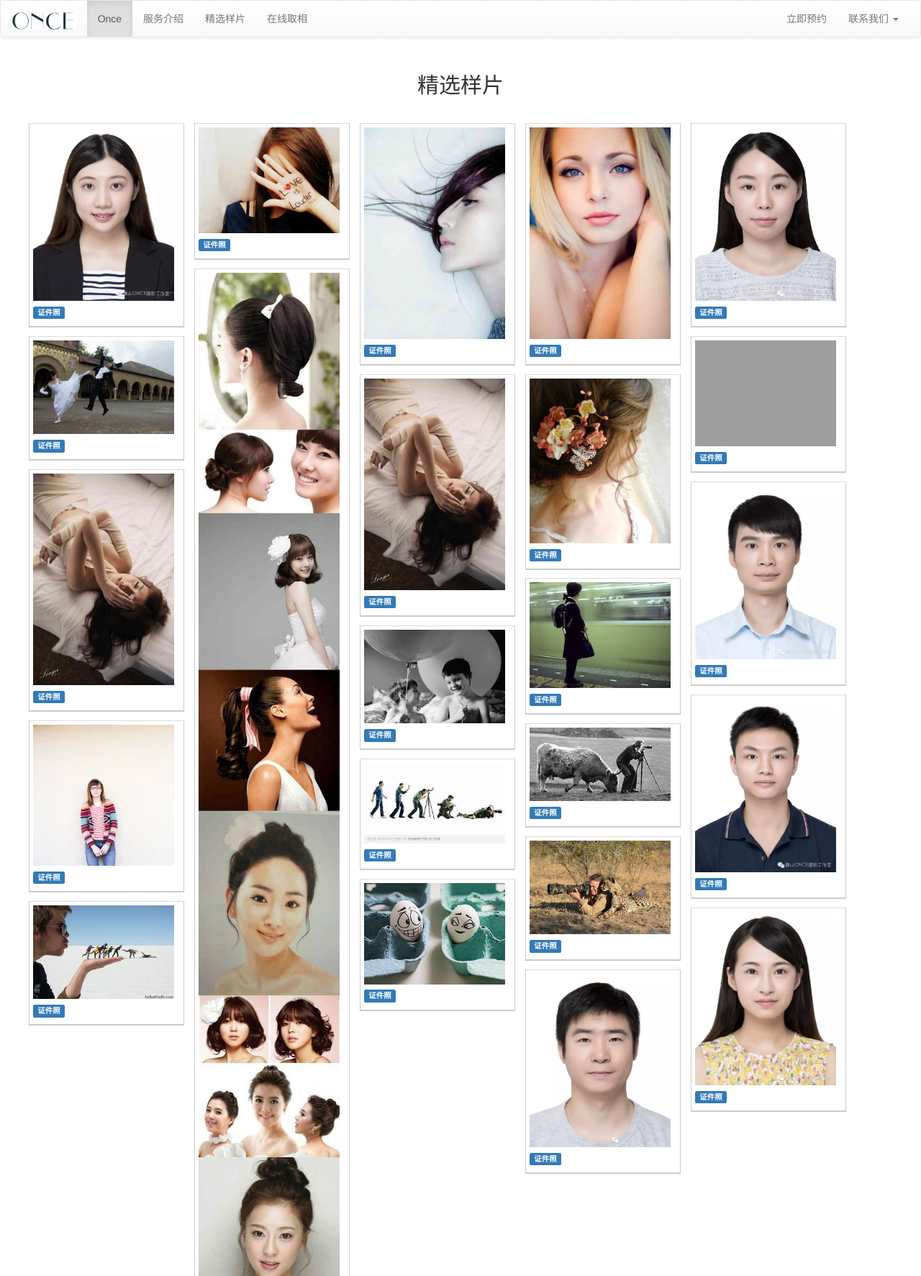
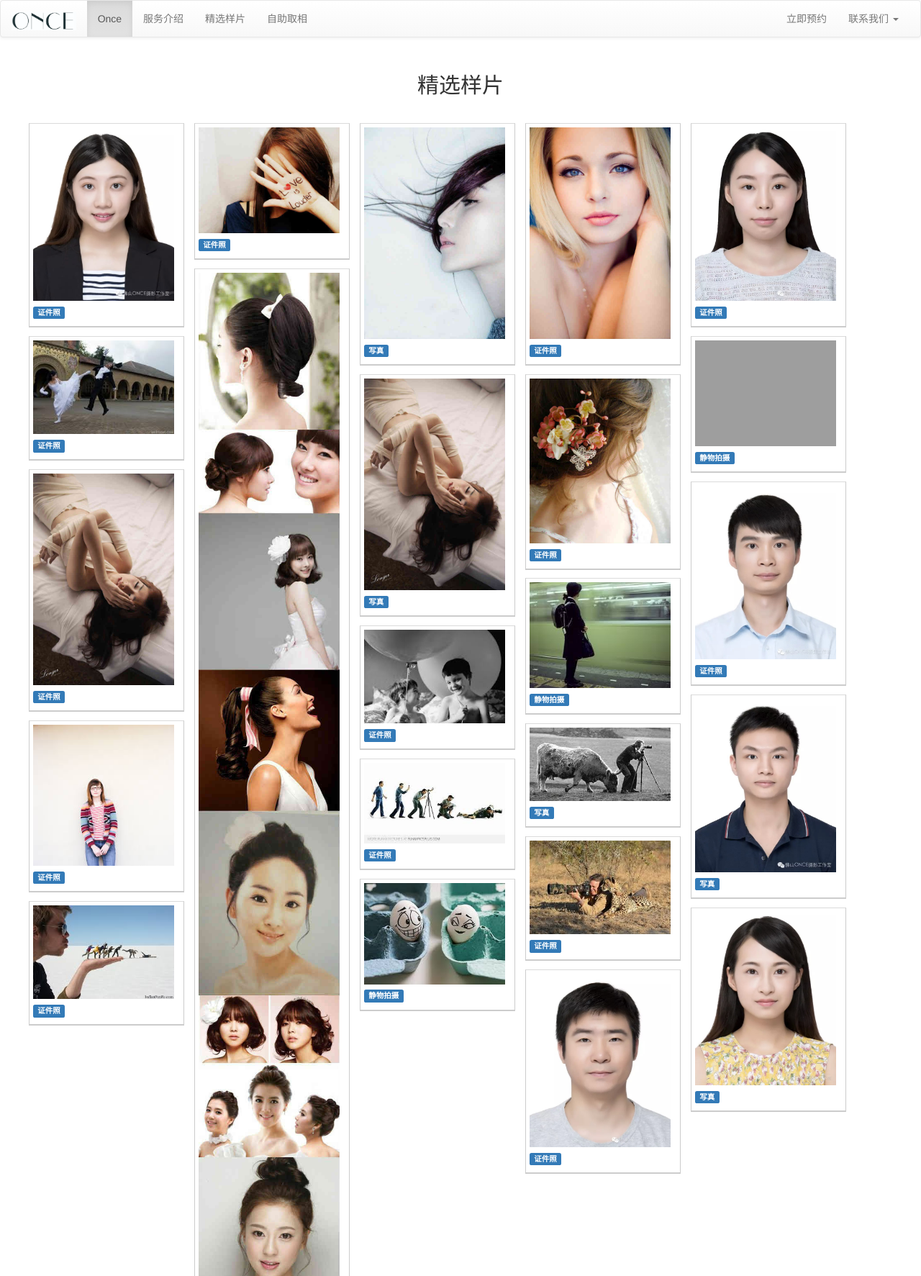
Before and after one commit to npmcdn-to-unpkg-bot/once2016, a Django app: page /public_photos/ in a window 1280 px wide. Shown: the top 1773 px of the page at 72% size. Run offline with Django 3.2, Linux system fonts and the light colour scheme; some libraries are stand-ins or nearby versions; grey boxes are pictures that could not be loaded.

Commit message:
Format the code

```diff
--- a/website/home/templates/about.html
+++ b/website/home/templates/about.html
@@ -2,7 +2,6 @@
 
 
 <div class="container">
-
 
 	<div class="text-center" style='margin:30px auto'><h2>Once摄影工作室</h2></div>
 
@@ -24,7 +23,7 @@
 			<h3>经营范围(一般经营范围)</h3>
 			<p>文化艺术交流活动策划、摄影服务、电脑图文设计制作、婚庆礼仪服务。</p>
 			<h3>经营范围(前置许可经营范围)</h3>
-            <p>无</p>
+			<p>无</p>
 			<h3>企业类型</h3>
 			<p>有限责任公司（自然人投资或控股）</p>
 			<h3>企业成立日期</h3>
--- a/website/home/templates/appointment_result.html
+++ b/website/home/templates/appointment_result.html
@@ -9,11 +9,11 @@
 
 	<div class="alert alert-success alert-dismissible" role="alert">
 		<button type="button" class="close" data-dismiss="alert" aria-label="Close"><span aria-hidden="true">&times;</span></button>
-		<strong>{{ message }}</strong> 付款成功后我们将为您保留时间！
+		<strong>恭喜预约成功！</strong> 长按图片”识别图中二维码“，付款成功后我们将为您保留时间！
 	</div>
 
 	<div class="text-center">
-		<img src="/static/images/appointment_pay_qrcode.jpg" width="50%">
+		<img src="/static/images/appointment_pay_qrcode.jpg" width="70%">
 	</div>
 
 	{% else %}
--- a/website/home/templates/footer.html
+++ b/website/home/templates/footer.html
@@ -17,7 +17,7 @@
             <h3>服务</h3>
             <ul>
               <li><a href="/appointment">立即预约</a></li>
-              <li><a href="/user_photo">在线取相</a></li>
+              <li><a href="/user_photo">自助取相</a></li>
             </ul>
           </div>
           <div class="col-lg-3  col-md-3 col-sm-6 col-xs-6">
--- a/website/home/templates/header.html
+++ b/website/home/templates/header.html
@@ -36,7 +36,7 @@
           <li class="active"><a href="/"> Once <span class="sr-only">(current)</span></a></li>
           <li><a href="/about">服务介绍</a></li>
           <li><a href="/public_photos">精选样片</a></li>
-          <li><a href="/user_photo">在线取相</a></li>
+          <li><a href="/user_photo">自助取相</a></li>
         </ul>
 
         <ul class="nav navbar-nav navbar-right">
--- a/website/home/templates/once_manage.html
+++ b/website/home/templates/once_manage.html
@@ -126,10 +126,9 @@
 	</table>
 
 
-
 	<hr/>
 	<h2>数据库管理</h2>
-	<p>添加管理员、修改数据库请访问<a href="/admin"> /admin </a>。</p>
+	<p>登录登出，添加管理员，修改数据库请访问<a href="/admin"> /admin </a>。</p>
 
 
 </div>
--- a/website/home/templates/public_photos.html
+++ b/website/home/templates/public_photos.html
@@ -25,7 +25,7 @@
 
    <li>
       <div class="img_block"><img src="/static/public_photos/3.jpg" /></div>
-   <p><span class="label label-primary">证件照</span></p>
+      <p><span class="label label-primary">写真</span></p>
    </li>
 
    <li>
@@ -50,12 +50,12 @@
 
    <li>
       <div class="img_block"><img src="/static/public_photos/8.jpg" /></div>
-   <p><span class="label label-primary">证件照</span></p>
+      <p><span class="label label-primary">静物拍摄</span></p>
    </li>
 
    <li>
       <div class="img_block"><img src="/static/public_photos/9.jpg" /></div>
-   <p><span class="label label-primary">证件照</span></p>
+      <p><span class="label label-primary">写真</span></p>
    </li>
 
    <li>
@@ -75,7 +75,7 @@
 
    <li>
       <div class="img_block"><img src="/static/public_photos/13.jpg" /></div>
-   <p><span class="label label-primary">证件照</span></p>
+      <p><span class="label label-primary">静物拍摄</span></p>
    </li>
 
    <li>
@@ -85,7 +85,7 @@
 
    <li>
       <div class="img_block"><img src="/static/public_photos/15.jpg" /></div>
-   <p><span class="label label-primary">证件照</span></p>
+      <p><span class="label label-primary">写真</span></p>
    </li>
 
    <li>
@@ -95,7 +95,7 @@
 
    <li>
       <div class="img_block"><img src="/static/public_photos/17.jpg" /></div>
-   <p><span class="label label-primary">证件照</span></p>
+      <p><span class="label label-primary">写真</span></p>
    </li>
 
    <li>
@@ -110,7 +110,7 @@
 
    <li>
       <div class="img_block"><img src="/static/public_photos/20.jpg" /></div>
-   <p><span class="label label-primary">证件照</span></p>
+      <p><span class="label label-primary">静物拍摄</span></p>
    </li>
 
    <li>
@@ -120,7 +120,7 @@
 
    <li>
       <div class="img_block"><img src="/static/public_photos/22.jpg" /></div>
-   <p><span class="label label-primary">证件照</span></p>
+      <p><span class="label label-primary">写真</span></p>
    </li>
 
    <li>
--- a/website/home/templates/user_photo.html
+++ b/website/home/templates/user_photo.html
@@ -3,7 +3,7 @@
 
 <div class="container">
 
-	<div class="text-center" style='margin:30px auto'><h2>在线取相</h2></div>
+	<div class="text-center" style='margin:30px auto'><h2>自助取相</h2></div>
 
 	<form method="post" action="{% url 'home:user_photo_result'%}" class="form-horizontal">
 
--- a/website/home/templates/user_photo_result.html
+++ b/website/home/templates/user_photo_result.html
@@ -3,7 +3,7 @@
 
 <div class="container">
 
-	<div class="text-center" style='margin:30px auto'><h2>在线取相结果</h2></div>
+	<div class="text-center" style='margin:30px auto'><h2>自助取相结果</h2></div>
 
 
 	{% if success %}
--- a/website/website/settings.py
+++ b/website/website/settings.py
@@ -122,5 +122,4 @@ USE_TZ = True
 STATIC_URL = '/static/'
 
 MEDIA_ROOT = '/Users/tobe/code/once2016/website/home/static/user_photos/'
-
 MEDIA_URL = '/Users/tobe/code/once2016/website/home/static/user_photos/'
```
Also changed, not shown: website/home/templates/appointment.html (+1 -18 lines), README.md, 1 other file. Lines whose indentation alone changed are shown as unchanged.
